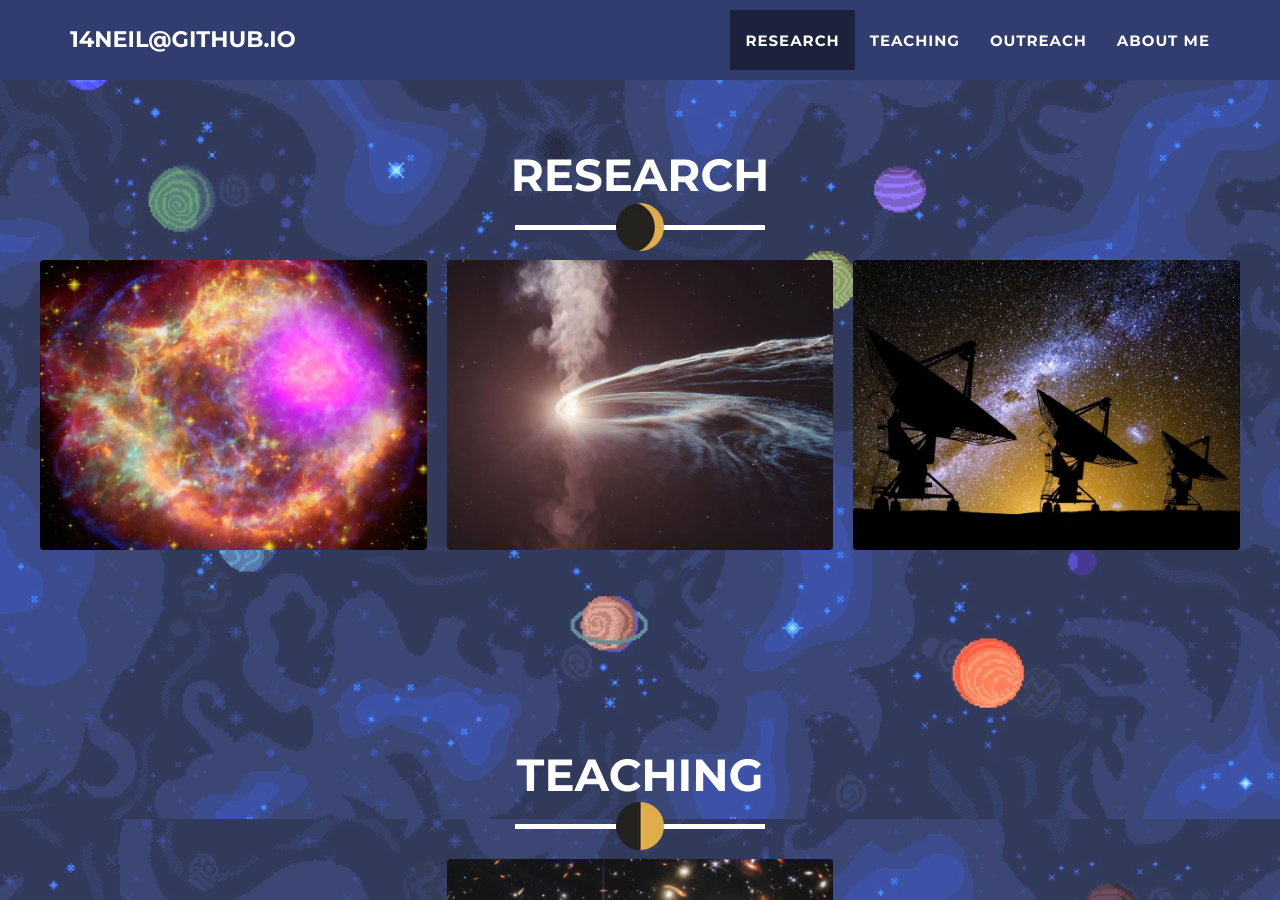
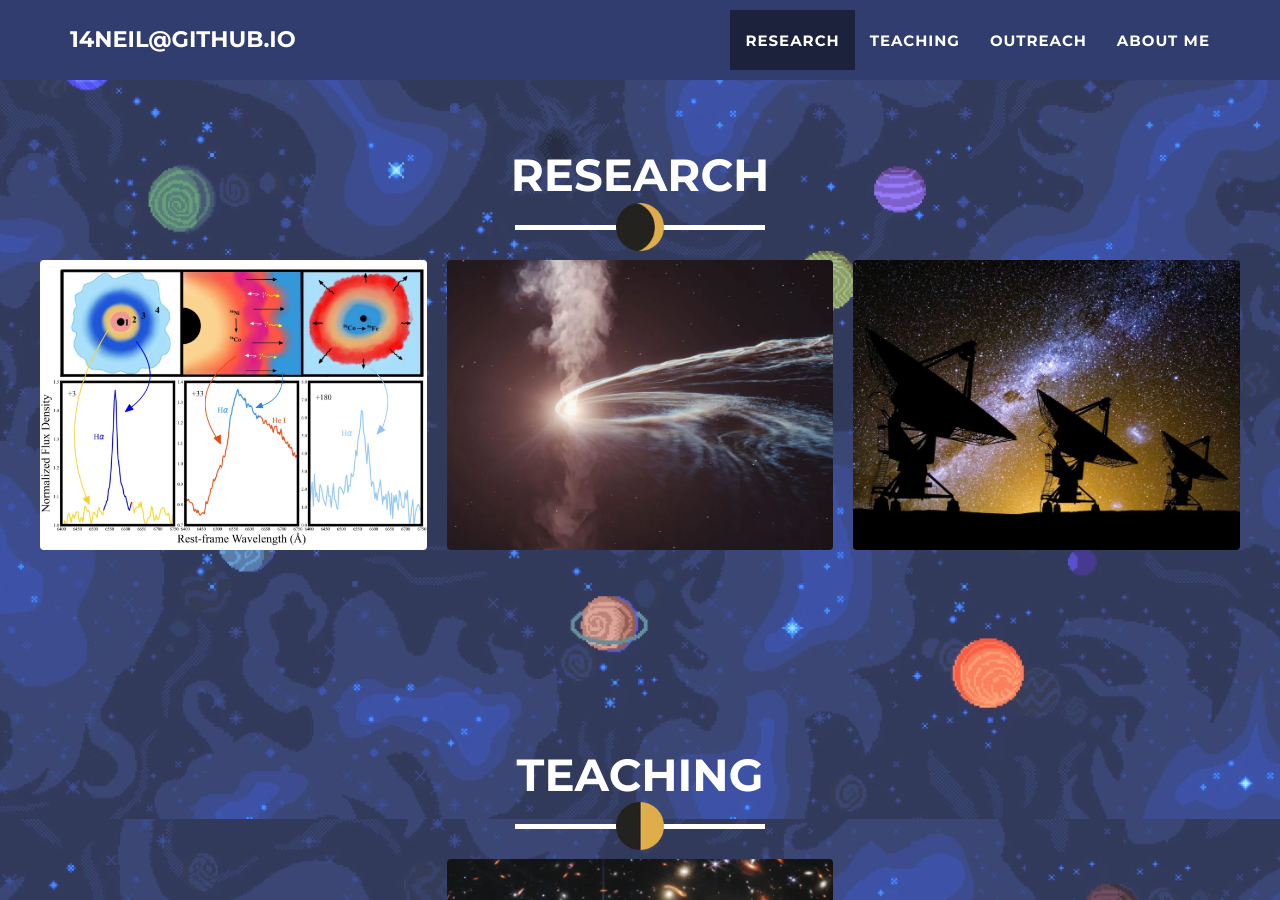
Before and after one commit to 14neil/14neil.github.io, a Jekyll site: the page built from _posts/2025-09-04-project-6.markdown, in a window 1280 px wide and 900 px high, scrolled down 981 px. Built offline with Jekyll 4.4.1, drawn with Linux system fonts in a browser that asks for light colours.

Commit message:
Update 2014-07-18-project-1.markdown

```diff
--- a/_posts/2014-07-18-project-1.markdown
+++ b/_posts/2014-07-18-project-1.markdown
@@ -3,7 +3,7 @@ layout: default
 title: Stripped-Envelope Supernova
 modal-id: 1
 date: 2014-07-18
-img: supernova.webp
+img: sn_draw.webp
 alt: ukt_gal_edit.webp
 advisors: Sergiy S. Vasylyev, Alexei V. Filippenko
 credits: NASA/DOE/Fermi LAT Collaboration, CXC/SAO/JPL-Caltech, ZTF
```
